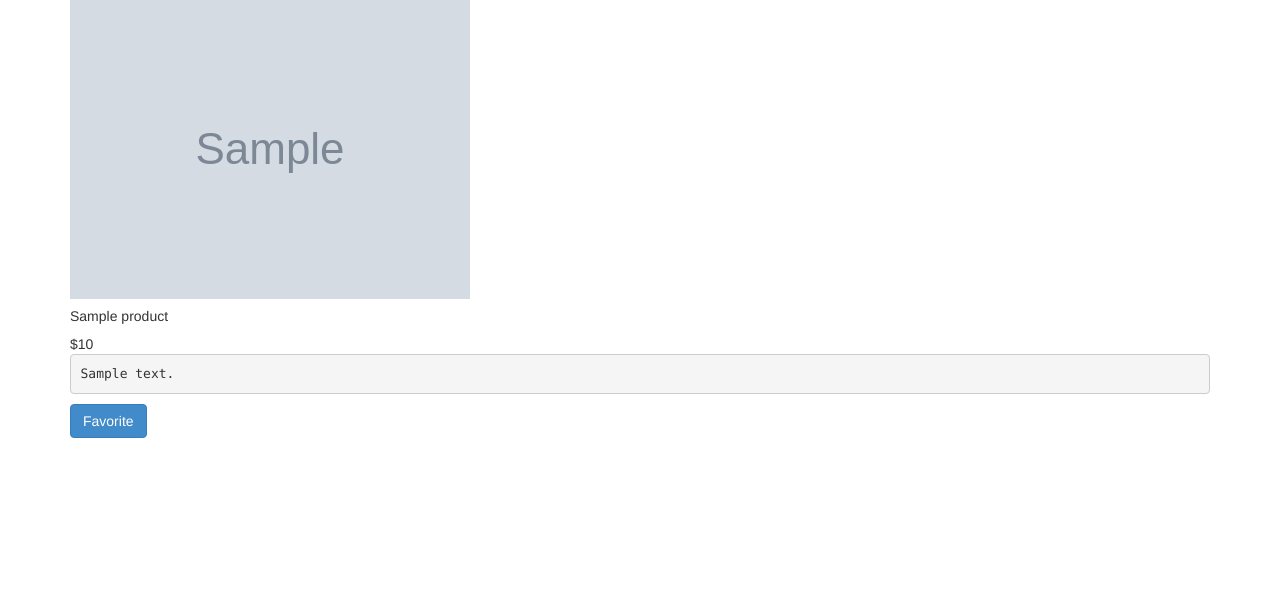
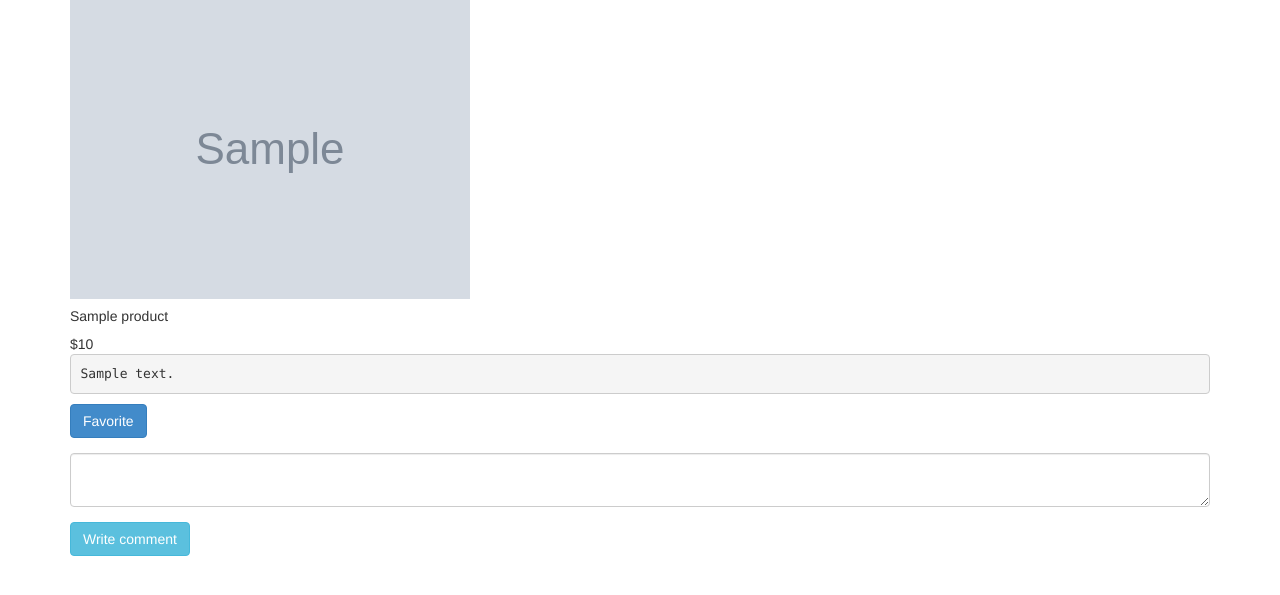
Before and after one commit to youngrok/minishop, a Django app: page /product/1 in a window 1280 px wide. Shown: the part 73-668 px from the top of the page. Run offline with Django 3.2, Linux system fonts and the light colour scheme; tables that the repository leaves empty hold one stand-in row (values such as "Sample post"); grey boxes marked "Sample" are stand-in pictures.

Commit message:
댓글 입력화면

```diff
--- a/shopping/templates/show.html
+++ b/shopping/templates/show.html
@@ -11,4 +11,15 @@
 		<div>
 			<a href="/favorite/{{product.id}}" class="btn btn-primary">Favorite</a>
 		</div>
+
+		<form class="form" action="/comment/create" method="post">
+			<div class="form-group">
+				<input class="form-control" type="hidden" name="csrfmiddlewaretoken" value="{{csrf_token}}">
+			</div>
+			<div class="form-group">
+				<input type="hidden" name="product" value="{{product.id}}">
+				<textarea class="form-control" name="comment"></textarea>
+			</div>
+			<input type="submit" class="btn btn-info" value="Write comment">
+		</form>
 {% endblock %}
```
